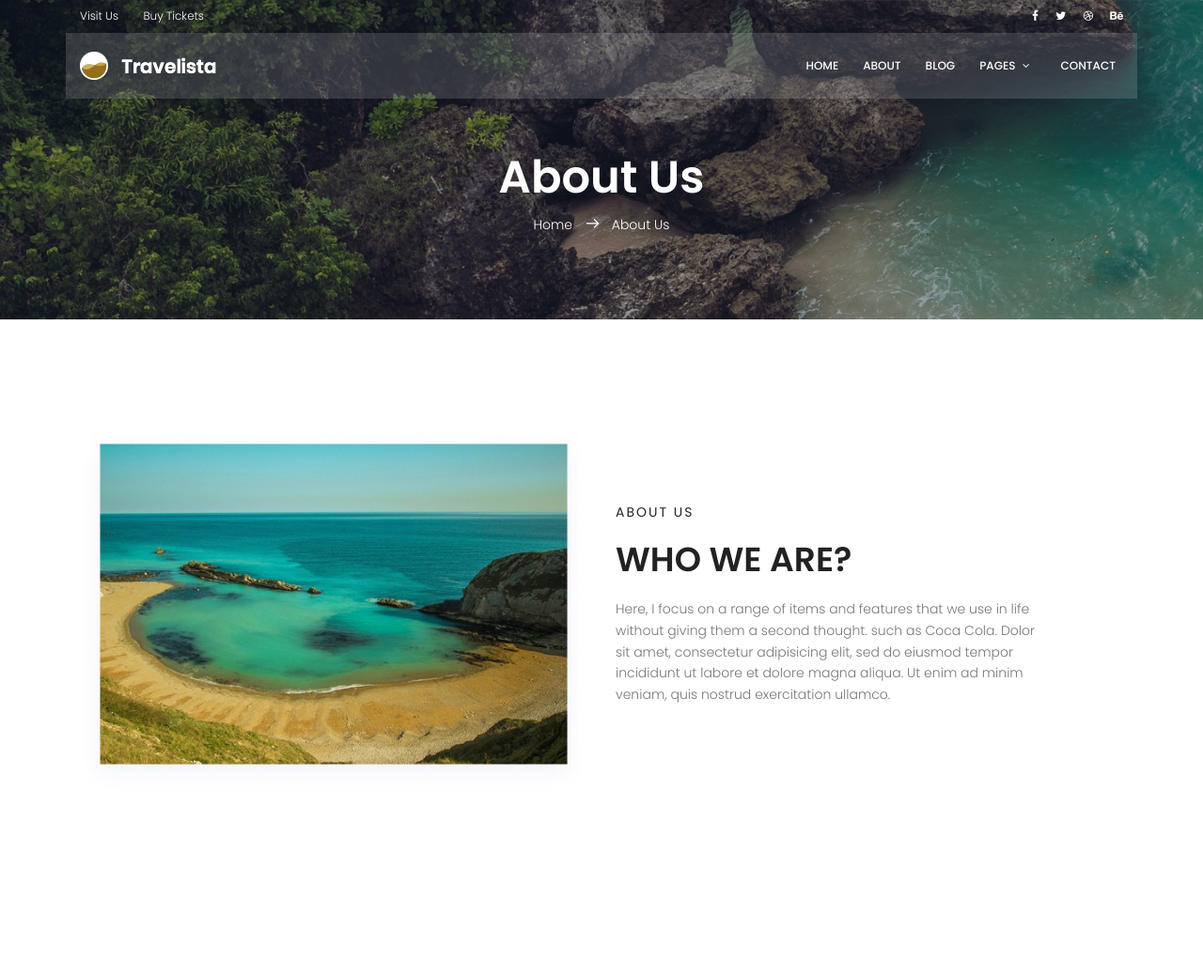
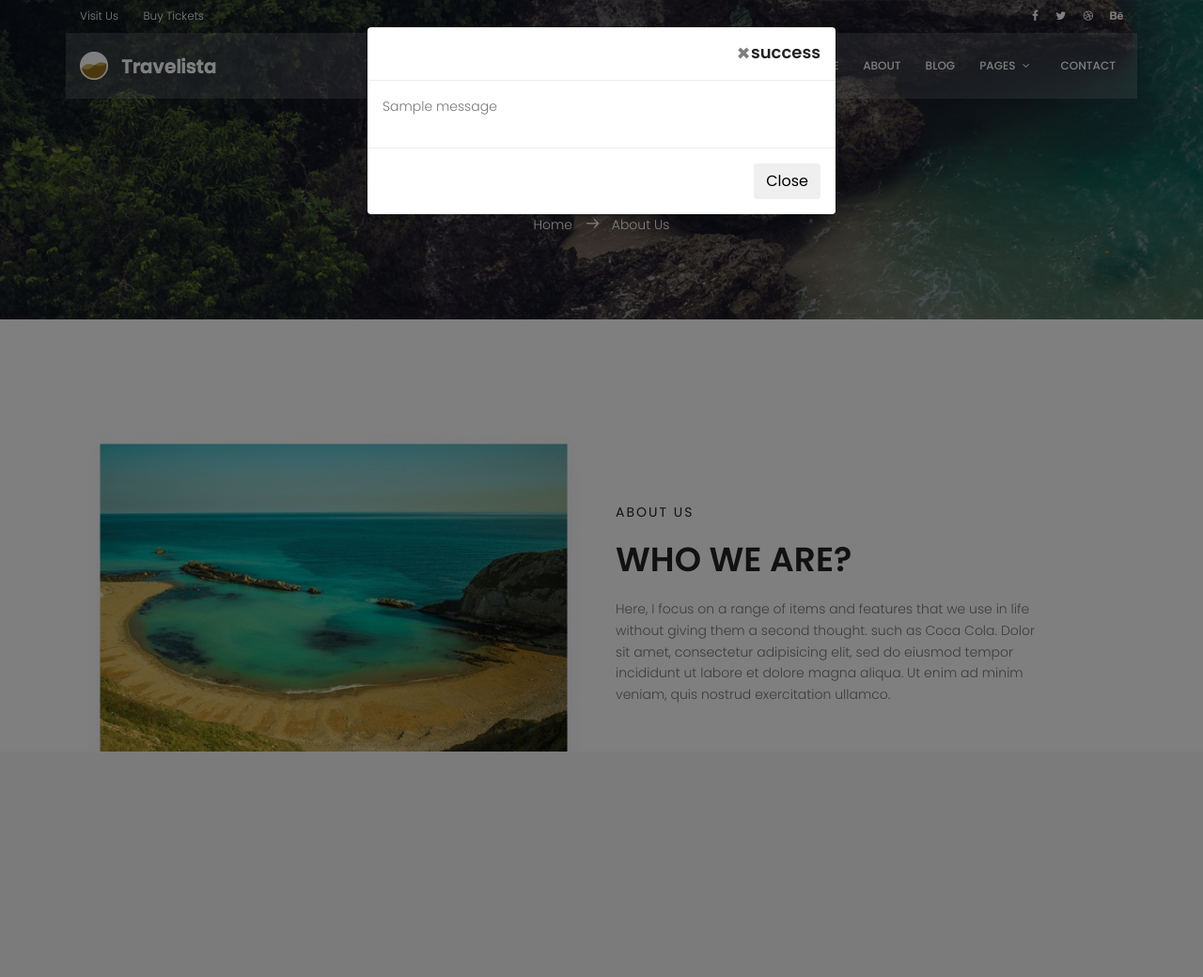
Before and after one commit to NilouSaber/Django-Training, a Django app: page /about in a window 1280 px wide. Shown: the top 1040 px of the page at 94% size. After the commit the page ends 800 px from the top, so only its background shows below. Run offline with Django 5.2, Linux system fonts and the light colour scheme; one stand-in notice (Sample message) is shown; some libraries are stand-ins or nearby versions.

Commit message:
edits to the messages, contact form and sequels have been done

```diff
--- a/templates/mother.html
+++ b/templates/mother.html
@@ -33,6 +33,29 @@
 			<link rel="stylesheet" href="{% static 'css/owl.carousel.css' %}">
 		</head>
 		<body>
+								<!-- Modal -->
+								<div id="myModal" class="modal fade messages" role="dialog">
+									<div class="modal-dialog">
+									<!-- Modal content-->
+									<div class="modal-content">
+										{% if messages %}
+										{% for message in messages %}
+										<div class="modal-header">
+										<button type="button" class="close" data-dismiss="modal">&times;</button>
+										<h4 class="modal-title">{{ message.tags }}</h4>
+										</div>
+										<div class="modal-body">
+											<p>{{ message }}</p>
+										</div>
+										<div class="modal-footer">
+											<button type="button" class="btn btn-default" data-dismiss="modal">Close</button>
+										</div>
+										{% endfor %}
+										{% endif %}
+									</div>
+									</div>
+								</div>
+								<!-- End of Modal-->
 			<header id="header">
 				<div class="header-top">
 					<div class="container">
@@ -176,6 +199,14 @@
 			<script src="{% static 'js/vendor/jquery-2.2.4.min.js' %}"></script>
 			<script src="{% static 'js/popper.min.js' %}"></script>
 			<script src="{% static 'js/vendor/bootstrap.min.js' %}"></script>
+			<script>
+				$(document).ready(function(){
+					{% if messages %}
+						$('#myModal').modal('show');
+					{% endif %}
+				}
+				);
+			</script>
 			<script src="https://maps.googleapis.com/maps/api/js?key=AIzaSyBhOdIF3Y9382fqJYt5I_sswSrEw5eihAA"></script>
  			<script src="{% static 'js/jquery-ui.js' %}"></script>
   			<script src="{% static 'js/easing.min.js' %}"></script>
--- a/website/models.py
+++ b/website/models.py
@@ -4,7 +4,7 @@
 class contact(models.Model):
     name = models.CharField(max_length=255)
     email = models.EmailField()
-    subject = models.CharField(max_length=400)
+    subject = models.CharField(max_length=400, blank=True)
     message = models.TextField()
     createdDate = models.DateTimeField(auto_now_add=True)
     updateTime = models.DateTimeField(auto_now=True)
```
Also changed, not shown: templates/website/contacts.html (+1 -8 lines), website/forms.py (+7 -0 lines), db.sqlite3, website/views.py (line endings or trailing spaces).
